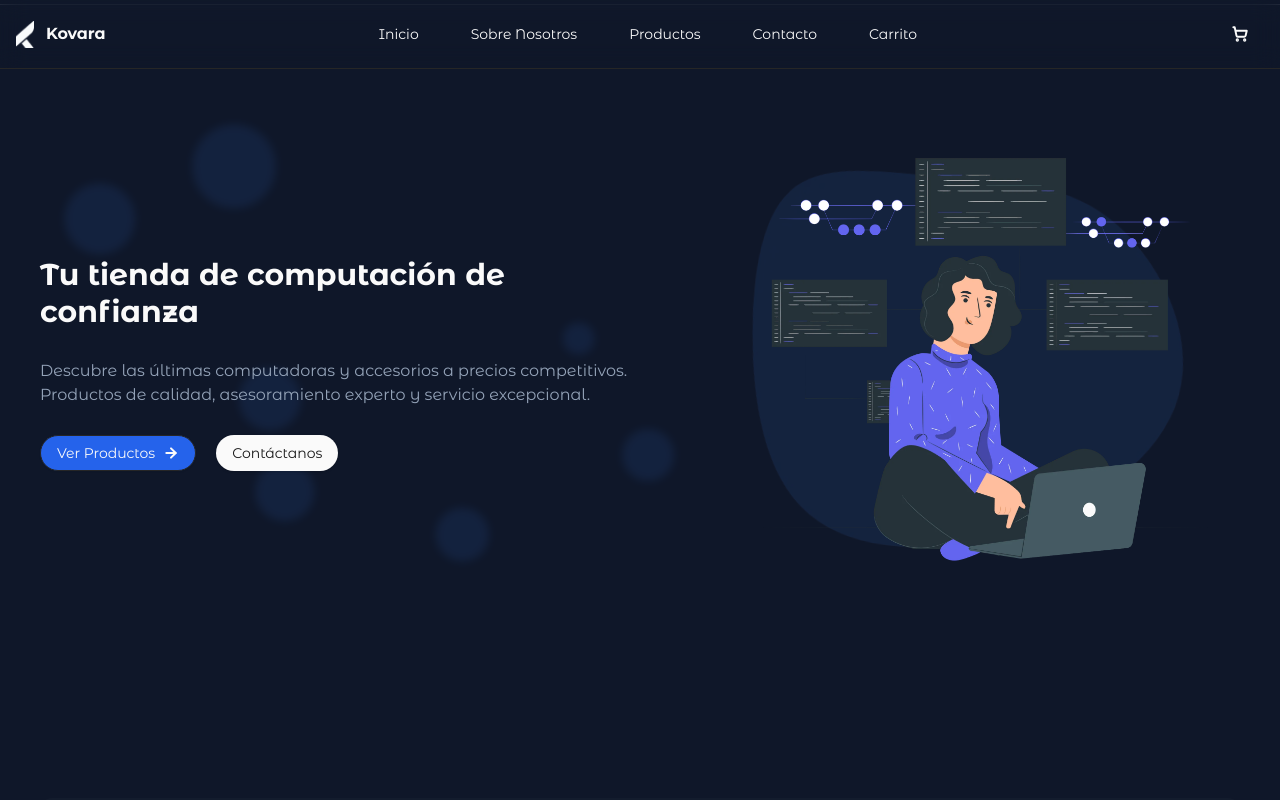
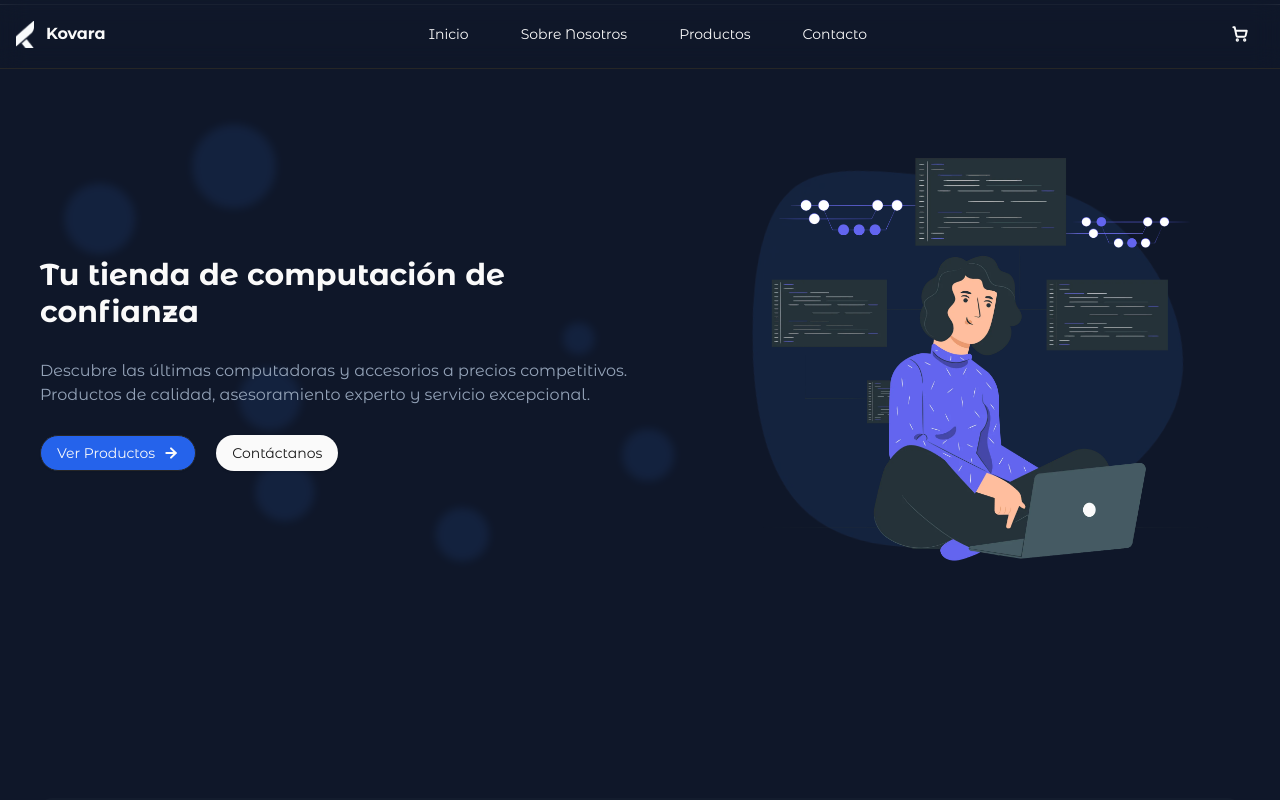
Before and after one commit to aaronportobanco/kovara-website, a Next.js app: page / in a window 1280 px wide. Shown: the top 800 px of the page. Built offline with nearby package versions, Linux system fonts and the light colour scheme.

Commit message:
fix: limit displayed navigation links to the first four for improved performance

```diff
--- a/src/components/layout/Navbar.jsx
+++ b/src/components/layout/Navbar.jsx
@@ -84,7 +84,7 @@ const NavLinks = () => {
       className="flex items-center gap-3 w-full justify-center"
       aria-label="Main navigation"
     >
-      {Datalinks.map((link) => {
+      {Datalinks.slice(0, 4).map((link) => {
         if (link.label === "Contacto") {
           return (
             <a
@@ -166,7 +166,7 @@ const MobileMenu = () => {
 
         <div className="flex flex-col gap-4 mt-6">
           <Separator className="my-2" />
-          {Datalinks.map((link) => (
+          {Datalinks.slice(0, 4).map((link) => (
             <Link
               key={link.label}
               href={link.href}
```
